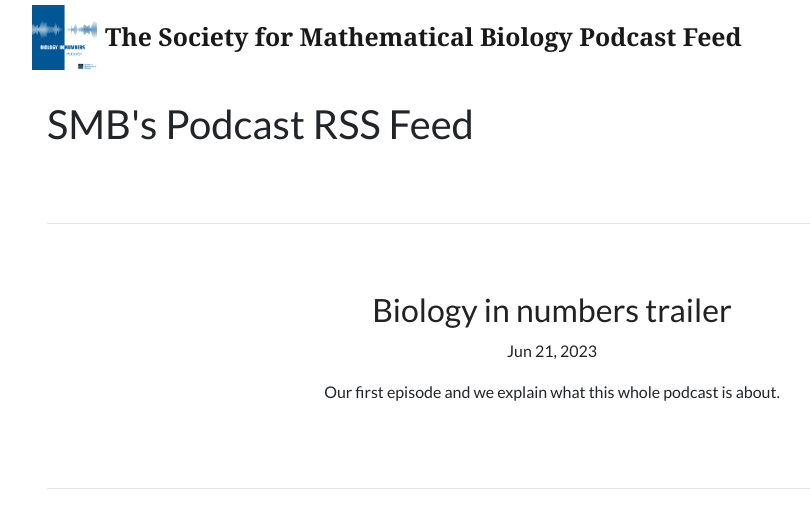
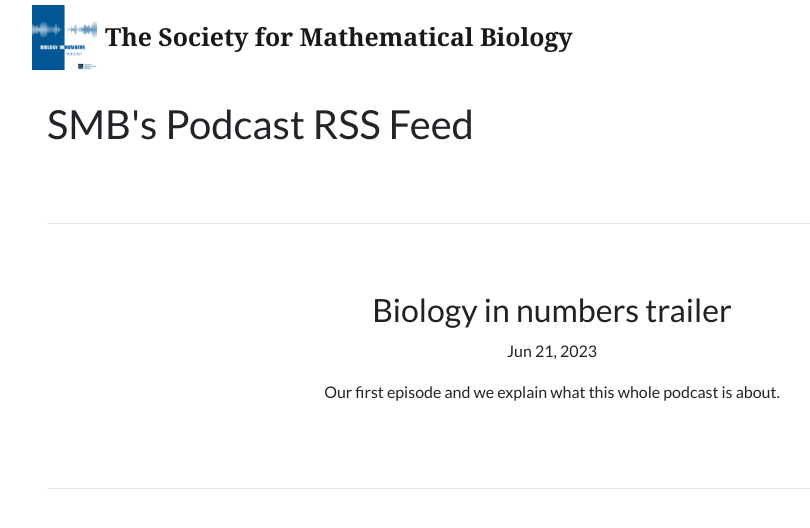
Before and after one commit to smbarchive/podcast, a Jekyll site: the page built from index.html, in a window 1280 px wide. Shown: the top 528 px of the page, without its empty margins (88-898 px from the left). Built offline with Jekyll 4.4.1, drawn with Linux system fonts in a browser that asks for light colours; nearby versions of some CDN libraries; the list of posts is cut into pages by our own code.

Commit message:
updated config file

```diff
--- a/_config.yml
+++ b/_config.yml
@@ -1,7 +1,7 @@
 # Site
 title: 'Biology in Numbers'
-name: 'The Society for Mathematical Biology Podcast Feed'
-description: 'The Society for Mathematical Biology - podcast RSS feed.'
+name: 'The Society for Mathematical Biology'
+description: 'The Society for Mathematical Biology: the Biology in Numbers podcast'
 logo: 'assets/images/logo.png'
 favicon: 'assets/images/favicon.ico'
 baseurl: ''
@@ -14,9 +14,9 @@
 twitter_username:  SMB_MathBiology
 
 email: website@smb.org
-subtitle: "The SMB Podcast"
+subtitle: "Biology in Numbers"
 lang: en-us
-author: Society for Mathematical Biology
+author: The Society for Mathematical Biology
 copyright: "CC-BY 4.0"
 
 
@@ -39,8 +39,6 @@
       path: "_posts"
     values:
       layout: post
-      author: sal
-      avatar: /assets/images/avatar1.jpg
 
   # all abstracts
   - scope:
```
